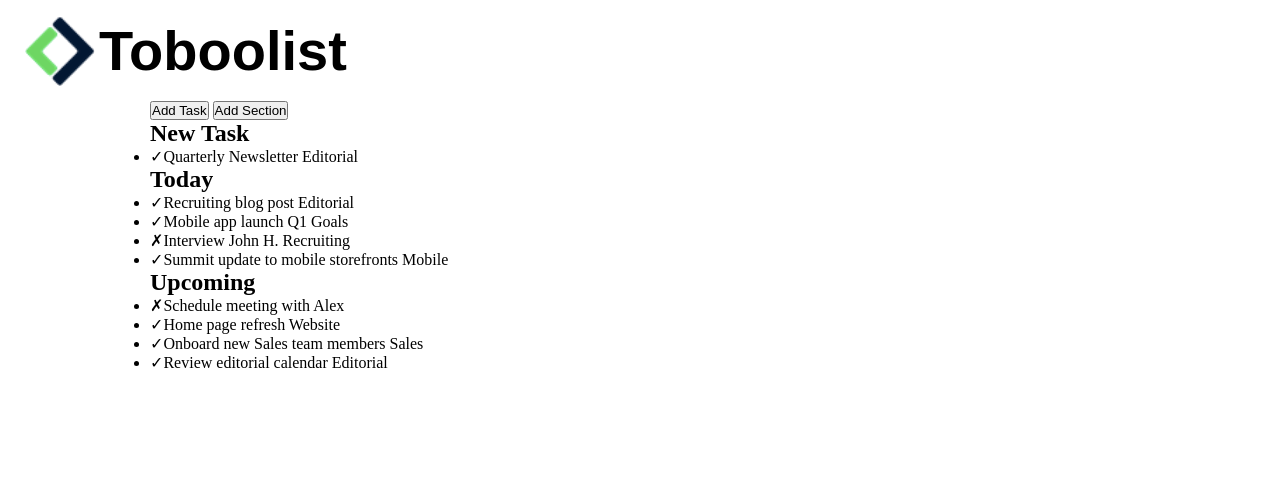
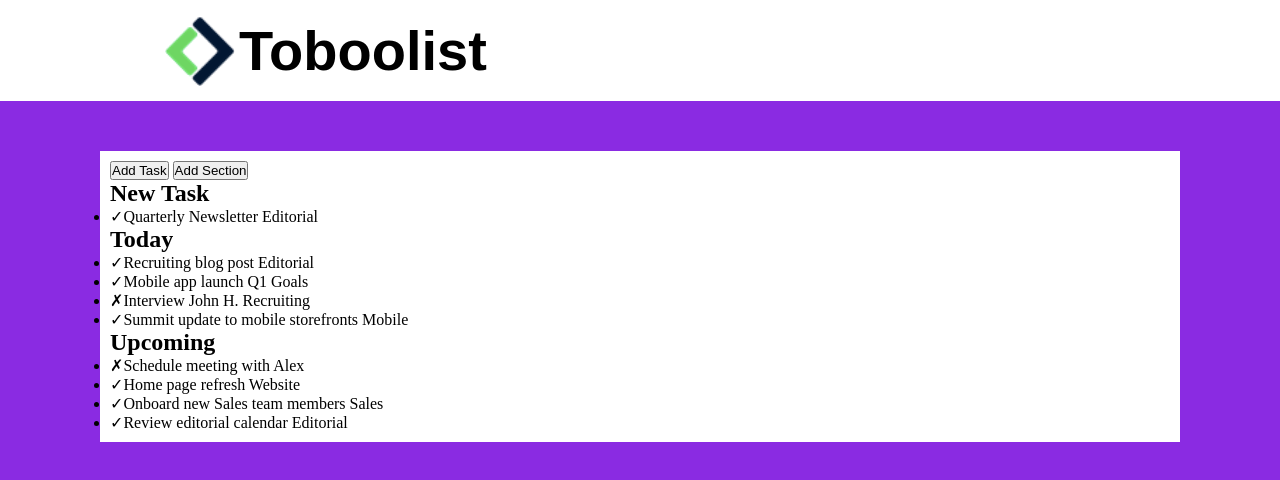
Before and after one commit to Federico-Zorzi/html-css-toboolist, a plain HTML site: page index.html in a window 1280 px wide. Drawn offline with Linux system fonts and the light colour scheme.

Commit message:
modified page background

```diff
--- a/css/style.css
+++ b/css/style.css
@@ -7,21 +7,31 @@
     padding: 0;
 }
 
+body{
+    background-color: blueviolet;
+  }
+
 /* # UTILS */
 
-.container {
+.container-header {
     margin: 0 auto;
-    padding: 0 10px;
+    padding: 0 25px;
     width: 1000px;
     max-width: 100%;
+  }
+
+.container {
+    margin: 50px 100px;
+    padding: 10px 10px;
+    max-width: 100%;
+    background-color: white;
   }
 
   /* header */
 
   .upper-header{
     line-height: 100px;
-    margin: auto 25px;
-
+    background-color: white;
   }
 
   .page-logo{
--- a/index.html
+++ b/index.html
@@ -13,10 +13,12 @@
 <body>
 
     <header class="upper-header">
+        <div class="container-header">
             <!-- logo pagina -->
             <img src="./img/Logo.png" alt="logo" class="page-logo">
             <!-- titolo pagina -->
             <h1 class="page-title">Toboolist</h1>
+        </div>
     </header>
 
     <main>
```
